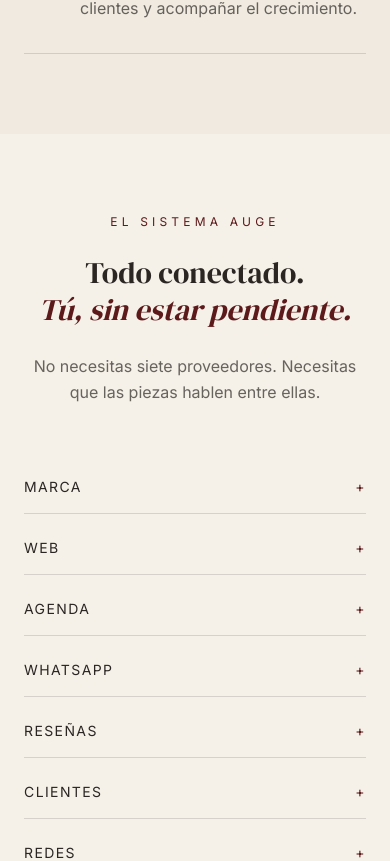
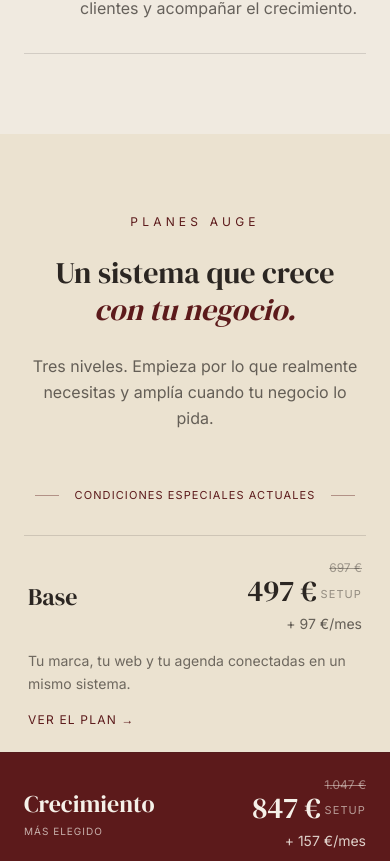
Before and after one commit to Augestudio-marketing/auge-website, a Next.js app: page / in a window 390 px wide. Shown: the part 5158-6019 px from the top of the page. Built offline with nearby package versions, Linux system fonts and the light colour scheme.

Commit message:
Mostrar los planes con descripción en la home móvil y subir la sección
Co-Authored-By: Claude Opus 5.5 <noreply@anthropic.com>
Claude-Session: https://claude.ai/code/session_01X2mCScQe8tKoYnBimTdAnm

```diff
--- a/app/components/PlanesHome.tsx
+++ b/app/components/PlanesHome.tsx
@@ -4,7 +4,7 @@ import ResumenPlanes from "../planes/ResumenPlanes";
 
 export default function PlanesHome() {
   return (
-    <section id="planes" className="bg-cream px-6 py-20 md:px-10 md:py-28">
+    <section id="planes" className="bg-hueso px-6 py-20 md:px-10 md:py-28">
       <div className="mx-auto max-w-6xl">
         <Reveal className="mx-auto max-w-2xl text-center">
           <p className="text-xs uppercase tracking-widest2 text-burgundy">
@@ -23,7 +23,7 @@ export default function PlanesHome() {
 
         <Reveal delay={150} className="mt-14">
           <Etiqueta>Condiciones especiales actuales</Etiqueta>
-          <ResumenPlanes base="/planes" Titulo="h3" />
+          <ResumenPlanes base="/planes" Titulo="h3" compacto={false} />
           <div className="mt-10 text-center">
             <a
               href="/planes"
--- a/app/page.tsx
+++ b/app/page.tsx
@@ -31,9 +31,9 @@ export default function Home() {
         <Problema />
         <Giro />
         <SietePiezas />
+        <PlanesHome />
         <Sistema />
         <Metodo />
-        <PlanesHome />
         <Manifiesto />
         <Miriam />
         <ConQuien />
--- a/app/planes/ResumenPlanes.tsx
+++ b/app/planes/ResumenPlanes.tsx
@@ -5,9 +5,12 @@ import { PLANES } from "./datos";
 export default function ResumenPlanes({
   base = "",
   Titulo = "h2",
+  compacto = true,
 }: {
   base?: string;
   Titulo?: "h2" | "h3";
+  // En móvil, `compacto` muestra solo nombre y precio; si no, añade descripción y enlace.
+  compacto?: boolean;
 }) {
   return (
     <div className="mt-8 grid border-y border-stone/15 md:grid-cols-3 md:border-y-0">
@@ -17,7 +20,7 @@ export default function ResumenPlanes({
           <a
             key={plan.id}
             href={`${base}#${plan.id}`}
-            className={`group relative flex items-center justify-between gap-6 px-1 py-6 transition-colors md:flex-col md:items-start md:justify-start md:px-8 md:py-10 ${
+            className={`group relative flex items-center justify-between gap-6 px-1 py-6 ${compacto ? "" : "flex-wrap gap-y-4"} transition-colors md:flex-col md:items-start md:justify-start md:px-8 md:py-10 ${
               i > 0 ? "border-t border-stone/15 md:border-t-0" : ""
             } ${
               destacado
@@ -69,6 +72,25 @@ export default function ResumenPlanes({
               </p>
             </div>
 
+            {!compacto && (
+              <div className="w-full md:hidden">
+                <p
+                  className={`text-sm leading-relaxed ${
+                    destacado ? "text-cream/75" : "text-stone/65"
+                  }`}
+                >
+                  {plan.corto}
+                </p>
+                <p
+                  className={`mt-4 text-xs uppercase tracking-widest ${
+                    destacado ? "text-cream/85" : "text-burgundy"
+                  }`}
+                >
+                  Ver el plan {base ? "→" : "↓"}
+                </p>
+              </div>
+            )}
+
             <span
               className={`hidden text-xs uppercase tracking-widest md:mt-8 md:block ${
                 destacado ? "text-cream/80" : "text-burgundy"
```
